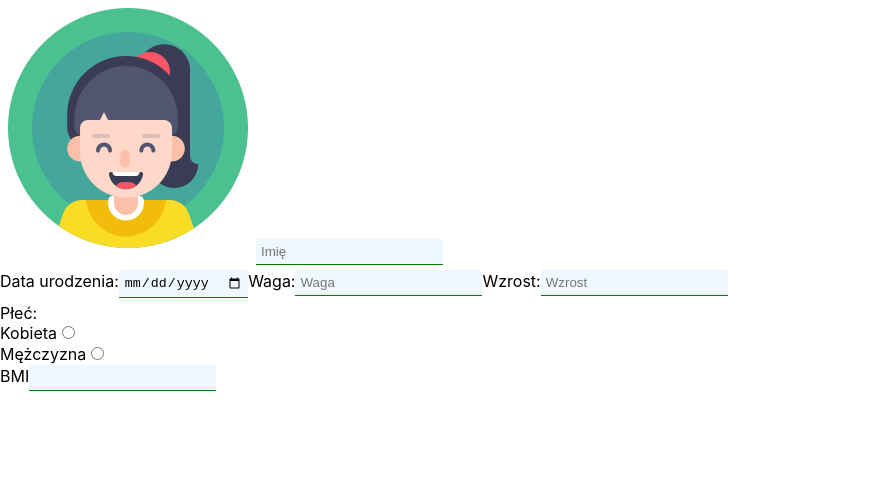
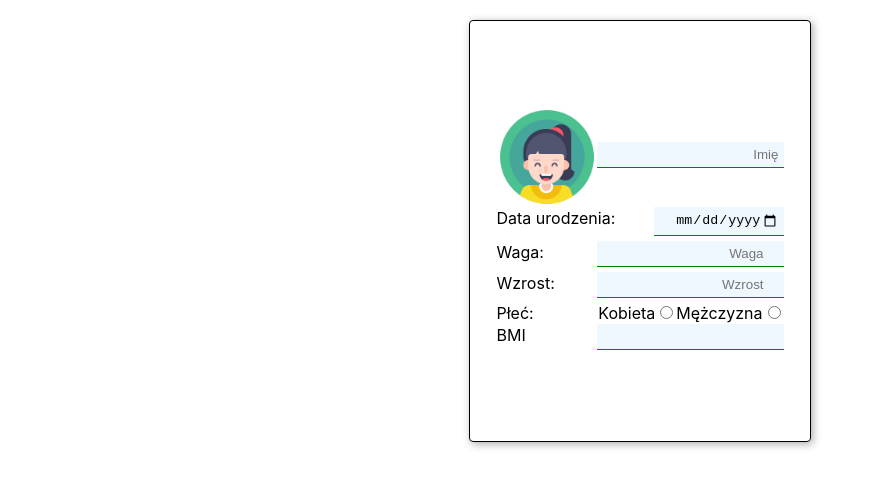
Before and after one commit to olivergav/pediatric_calculator, a React (Create React App) app: page /addchild in a window 1280 px wide. Shown: the top 486 px of the page, without its empty margins (0-879 px from the left). Built offline with nearby package versions, Linux system fonts and the light colour scheme.

Commit message:
AddChild styles

```diff
--- a/src/components/addChild/AddChild.css
+++ b/src/components/addChild/AddChild.css
@@ -0,0 +1,35 @@
+.child-card {
+    max-width: 20rem;
+    width: 100%;
+    min-height: 25rem;
+    display: flex;
+    flex-direction: column;
+    justify-content: center;
+    align-items: center;
+    margin: auto;
+    border: 0.0625rem solid black;
+    border-radius: 0.25rem;
+    box-shadow: 0.125rem 0.125rem 0.5rem #aaa;
+    padding: 0.625rem;
+    margin-top: 1.25rem;
+}
+
+.child-card input {
+    text-align: right;
+}
+
+.child-avatar {
+    max-height: 6.25rem;
+}
+
+.child-container {
+    display: flex;
+    align-items: center;
+    justify-content: space-between;
+}
+
+.child-layout {
+    display: flex;
+    align-items: baseline;
+    justify-content: space-between;
+}
--- a/src/components/addChild/AddChild.jsx
+++ b/src/components/addChild/AddChild.jsx
@@ -1,8 +1,9 @@
 import {useEffect, useState} from "react";
 import boy_avatar from "./../../images/boy_avatar.png"
 import girl_avatar from "./../../images/girl_avatar.png"
+import './AddChild.css'
 
-function AddChild(){
+function AddChild() {
     const [childName, setChildName] = useState("");
     const [gender, setGender] = useState("");
     const [weight, setWeight] = useState("");
@@ -10,7 +11,7 @@ function AddChild(){
     const [bmi, setBMI] = useState("");
 
     useEffect(() => {
-        if (height > 0 && weight > 0){
+        if (height > 0 && weight > 0) {
             setBMI(Math.round(weight / ((height / 100) ** 2)))
         }
     }, [height, weight])
@@ -33,27 +34,34 @@ function AddChild(){
     }
 
     return (
-        <div>
+        <div className="child-card">
             <form>
-                <div>
-                    <img src={gender === "male" ? boy_avatar : girl_avatar} alt="Child"/>
+                <div className="child-container">
+                    <img className="child-avatar" src={gender === "male" ? boy_avatar : girl_avatar} alt="Child"/>
                     <input type="text" placeholder="Imię" value={childName} onChange={validateChildName}/>
                 </div>
 
+                <div className="child-layout">
                     <label htmlFor="birthday">Data urodzenia:</label>
                     <input type="date" id="birthday"/>
+                </div>
 
+                <div className="child-layout">
                     <label htmlFor="weight">Waga:</label>
                     <input type="number" id="weight" value={weight} min={0}
                            onChange={handleWeight} placeholder={'Waga'}/>
+                </div>
 
+                <div className="child-layout">
                     <label htmlFor="height">Wzrost:</label>
                     <input type="number" id="height" value={height} min={0}
                            onChange={handleHeight} placeholder={'Wzrost'}/>
+                </div>
 
-                <div>
+                <div className="child-layout">
                     <label htmlFor="gender">Płeć:</label>
 
+                    <div className="child-layout">
                         <div>
                             <label htmlFor="female">Kobieta</label>
                             <input type="radio" name="gender" id="female" value="female" onChange={handleGender}/>
@@ -64,8 +72,12 @@ function AddChild(){
                         </div>
                     </div>
 
+                </div>
+
+                <div className="child-layout">
                     <label htmlFor="bmi">BMI</label>
                     <input type="text" id="bmi" value={bmi} disabled/>
+                </div>
             </form>
         </div>
     )
```
Lines whose indentation alone changed are shown as unchanged.
